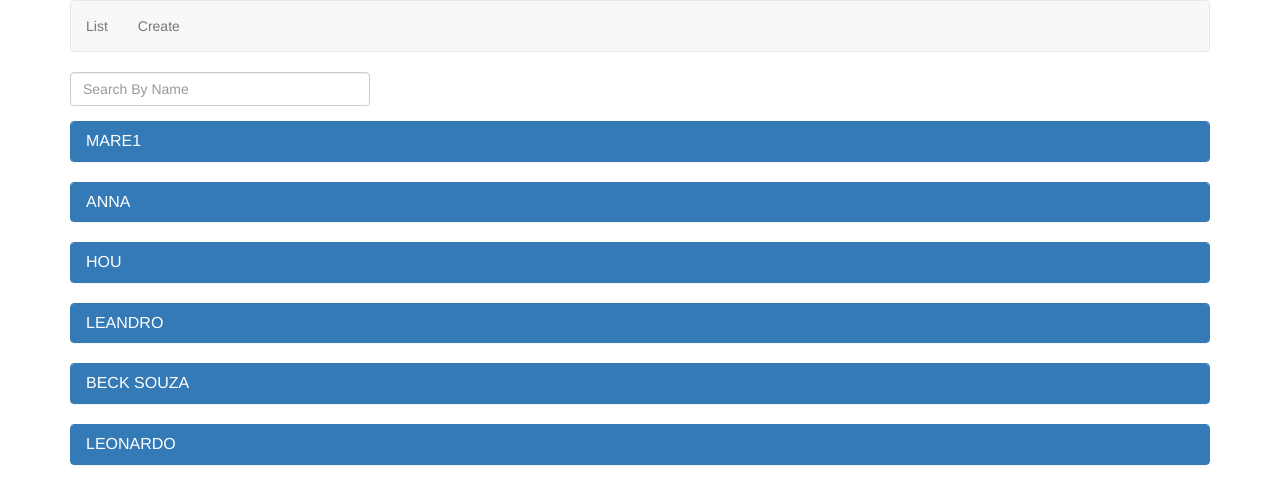
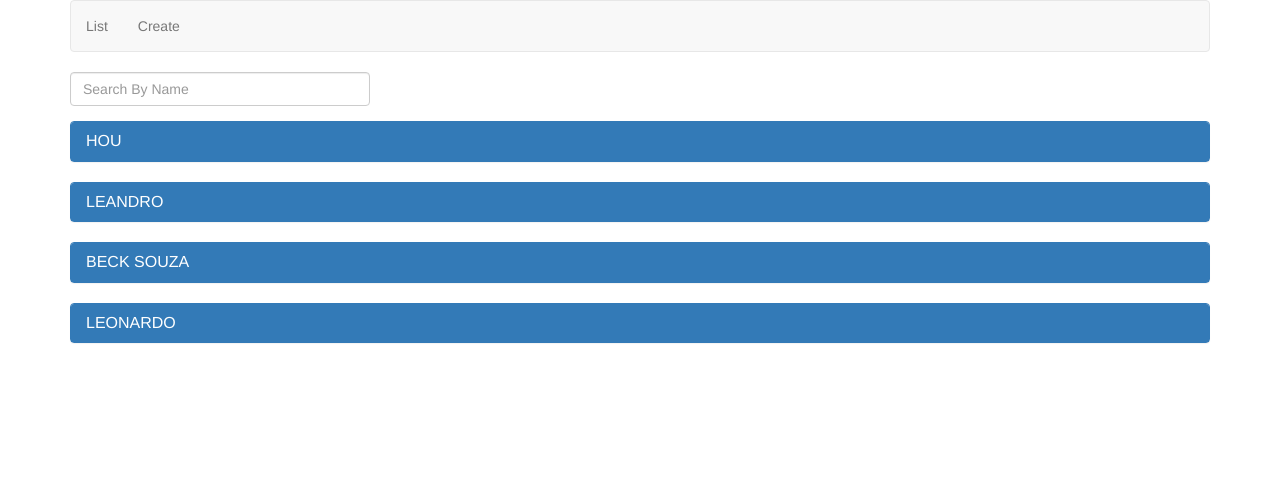
Before and after one commit to LeandroCarolino01/angular-crud, an Angular app: page /list in a window 1280 px wide. Shown: the top 504 px of the page. Built offline with nearby package versions, Linux system fonts and the light colour scheme; data requests are answered from the project's data file.

Commit message:
delete func added

```diff
--- a/db.json
+++ b/db.json
@@ -1,27 +1,5 @@
 {
   "employees": [
-    {
-      "id": 1,
-      "name": "Mare1",
-      "contactPreference": "email",
-      "email": "mark@gmail.com",
-      "dateOfBirth": "1988/10/25",
-      "department": "4",
-      "isActive": true,
-      "photoPath": "assets/images/person1.jpg",
-      "phoneNumber": "33333333",
-      "gender": "male"
-    },
-    {
-      "id": 2,
-      "name": "Anna",
-      "contactPreference": "Email",
-      "email": "mark@gmail.com",
-      "dateOfBirth": "1988/10/25",
-      "department": "3",
-      "isActive": true,
-      "photoPath": "assets/images/person2.jpg"
-    },
     {
       "id": 3,
       "name": "Hou",
--- a/src/app/employees/display-employee.component.ts
+++ b/src/app/employees/display-employee.component.ts
@@ -32,7 +32,10 @@ export class DisplayEmployeeComponent implements OnInit {
   }
 
   deleteEmployee() {
-    this._employeeService.deleteEmployee(this.employee.id);
+    this._employeeService.deleteEmployee(this.employee.id).subscribe(
+      () => console.log(`Employee with id = ${this.employee.id} deleted`),
+      (err) => console.log(err)
+    )
     this.notifyDelete.emit(this.employee.id);
   }
 }
--- a/src/app/employees/employee.service.ts
+++ b/src/app/employees/employee.service.ts
@@ -8,52 +8,10 @@ import { catchError } from 'rxjs/operators';
 
 @Injectable()
 export class EmployeeService {
+  baseUrl = 'http://localhost:3000/employees';
+
   constructor(private http: HttpClient) { }
-  baseUrl = 'http://localhost:3000/employees';
-  private listEmployees: Employee[] = [
-    {
-      id: 1,
-      name: 'Anna',
-      gender: 'female',
-      email: 'anna@gmail.com',
-      contactPreference: 'Phone',
-      phoneNumber: 26262626262,
-      dateOfBirth: new Date('11/20/1978'),
-      department: '1',
-      isActive: true,
-      photoPath: 'assets/images/person1.jpg',
-      password: '',
-      confirmPassword: ''
-    },
-    {
-      id: 2,
-      name: 'maria',
-      gender: 'female',
-      email: 'anna@gmail.com',
-      contactPreference: 'Phone',
-      phoneNumber: 26262626262,
-      dateOfBirth: new Date('11/20/1978'),
-      department: '2',
-      isActive: true,
-      photoPath: 'assets/images/person2.jpg',
-      password: '',
-      confirmPassword: ''
-    },
-    {
-      id: 3,
-      name: 'mark',
-      gender: 'female',
-      email: 'anna@gmail.com',
-      contactPreference: 'Phone',
-      phoneNumber: 26262626262,
-      dateOfBirth: new Date('11/20/1978'),
-      department: '3',
-      isActive: true,
-      photoPath: 'assets/images/person3.jpg',
-      password: '',
-      confirmPassword: ''
-    }
-  ];
+
 
   getEmployees(): Observable<Employee[]> {
     return this.http.get<Employee[]>(this.baseUrl)
@@ -101,11 +59,9 @@ export class EmployeeService {
       )
   }
 
-  deleteEmployee(id: number) {
-    const i = this.listEmployees.findIndex(e => e.id === id);
-    if (i !== -1) {
-      this.listEmployees.splice(i, 1);
-    }
+  deleteEmployee(id: number): Observable<void> {
+    return this.http.delete<void>(`${this.baseUrl}/${id}`)
+      .pipe(catchError(this.handleError))
   }
 
 }
```
